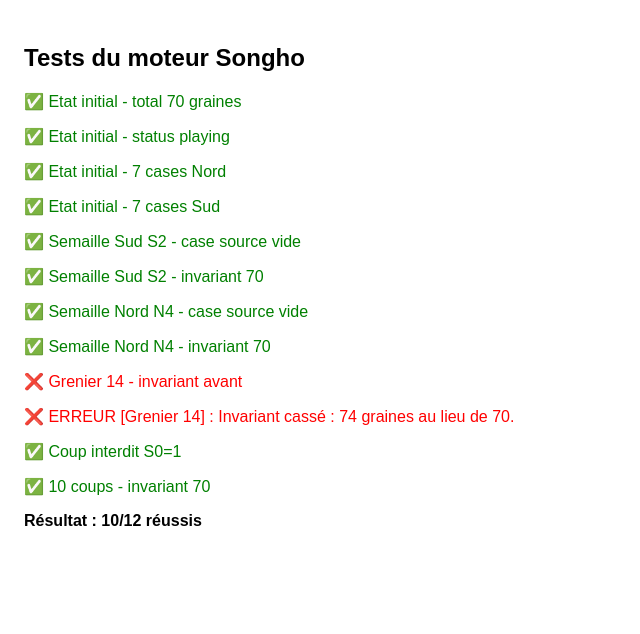
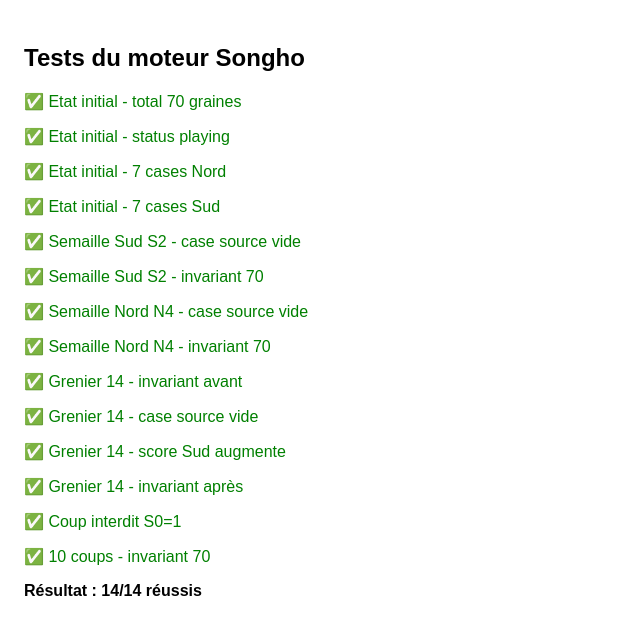
Before and after one commit to William-56-morningstar/Songho, a plain HTML site: page test.html in a window 1280 px wide. Shown: the whole page, without its empty margins (0-640 px from the left). Drawn offline with Linux system fonts and the light colour scheme.

Commit message:
Enhance test cases for Grenier 14 scenario
Added tests for Grenier 14 scenario and updated assertions.

```diff
--- a/test.html
+++ b/test.html
@@ -58,8 +58,11 @@
 
     tryTest("Grenier 14", () => {
   const s = createGame("south");
-      s.board.south[3] = s.board.south[3] + 14 - s.board.south[0];
-      s.board.south[0] = 0;
+  // On repart de zéro avec exactement 70 graines
+  s.board.south = [0, 0, 0, 14, 0, 0, 0];
+  s.board.north = [0, 0, 0, 0, 0, 0, 0];
+  s.scores.south = 0;
+  s.scores.north = 56;
   assert("Grenier 14 - invariant avant", totalSeeds(s) === 70);
   applyMove(s, { player: "south", pitIndex: 3 });
   assert("Grenier 14 - case source vide", s.board.south[3] === 0);
```
Lines whose indentation alone changed are shown as unchanged.
